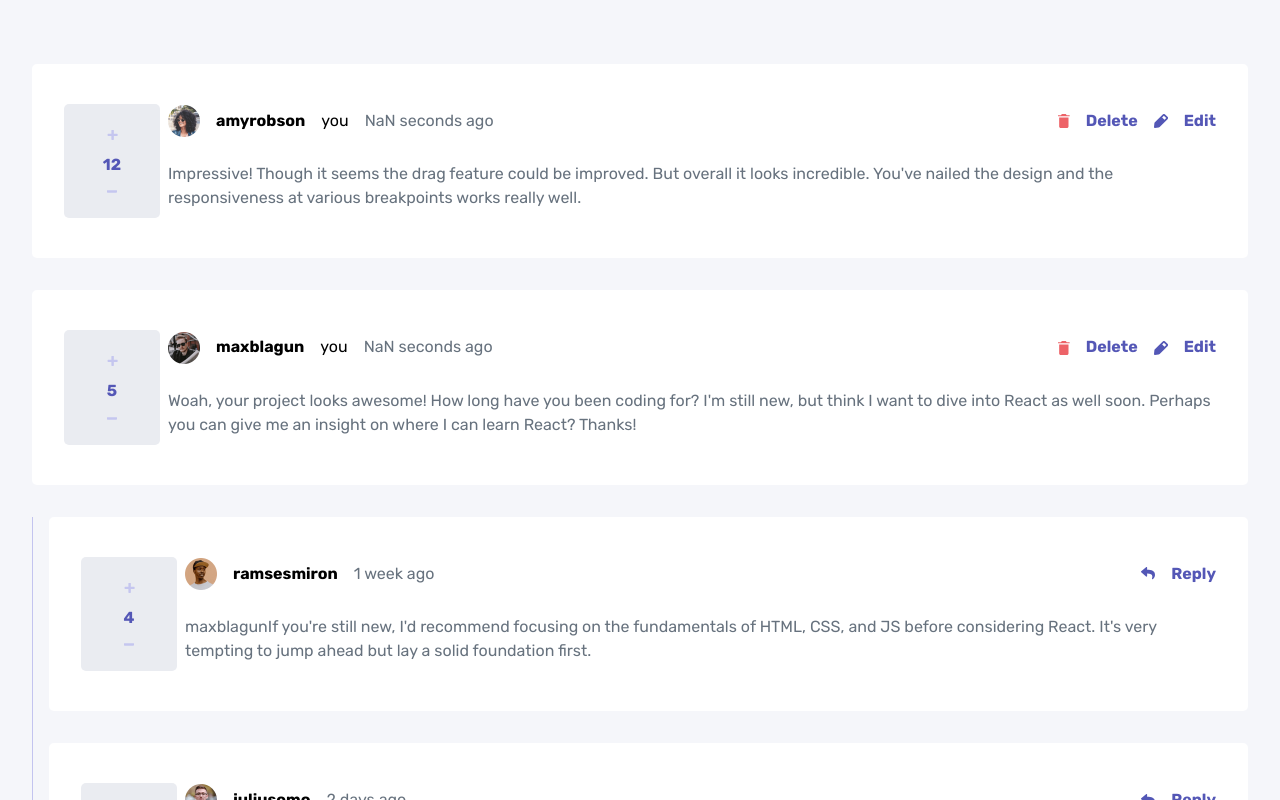
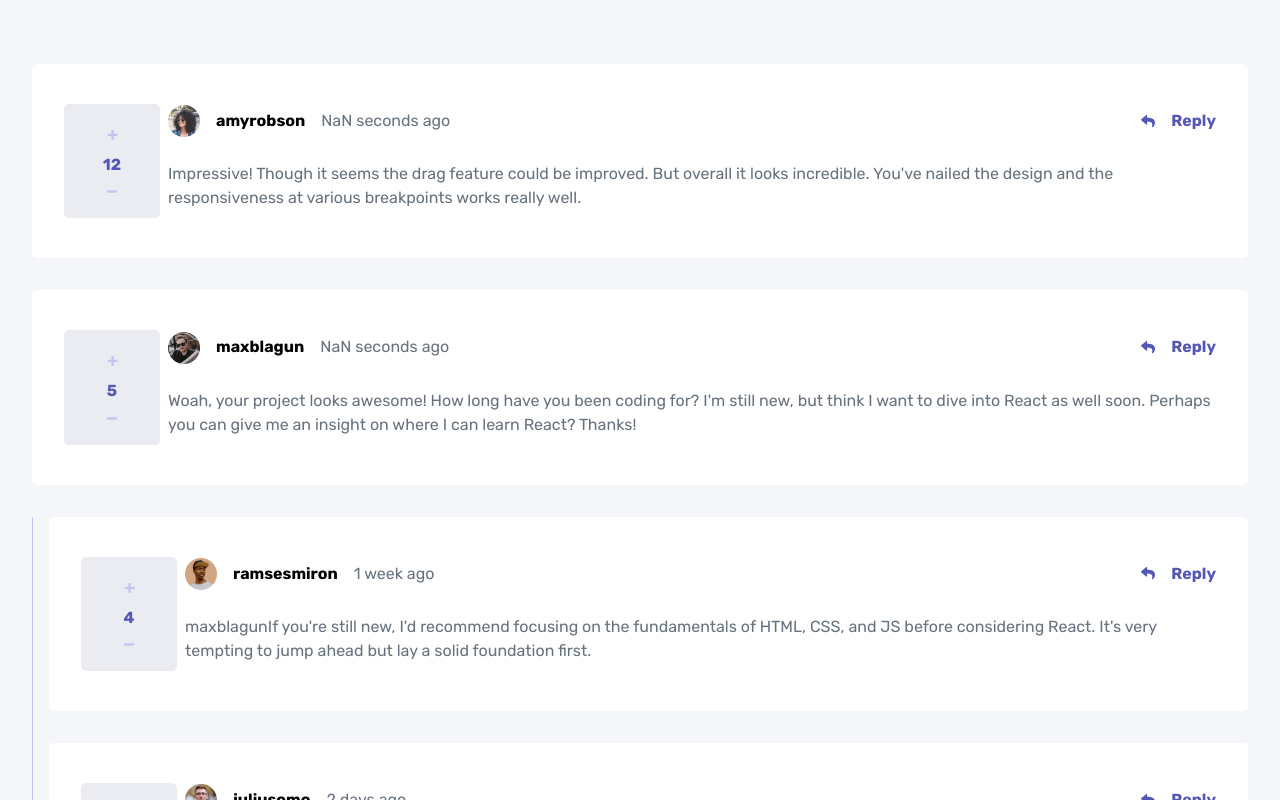
Before and after one commit to alexander-hergert/Interactive-comments-section, a React (Vite) app: page / in a window 1280 px wide. Shown: the top 800 px of the page. Built offline with nearby package versions, Linux system fonts and the light colour scheme.

Commit message:
Upgrade the logic for comments ownership.

```diff
--- a/src/components/Comment.jsx
+++ b/src/components/Comment.jsx
@@ -77,13 +77,18 @@ const CommentStyles = styled.section`
 
 const Comment = ({ item }) => {
   const { id, content, createdAt, score, replyingTo, user, replies } = item;
-  //use user values to check if the currentuser is the user
   const [isReply, setIsReply] = useState(false);
   const { state, dispatch } = useGlobalContext();
-  const [isUser, setIsUser] = useState(true);
+  const [isUser, setIsUser] = useState(null); //true/false
 
-  //need an effect to setIsUser dependent on currentUser
-  //useEffect = (() => {}, []); //dependency could be state)
+  useEffect(() => {
+    //check if currentUser is owner of comment
+    if (state.currentUser.username === user.username) {
+      setIsUser(true);
+    } else {
+      setIsUser(false);
+    }
+  }, []);
 
   const handleToggle = () => {
     setIsReply(!isReply);
```
